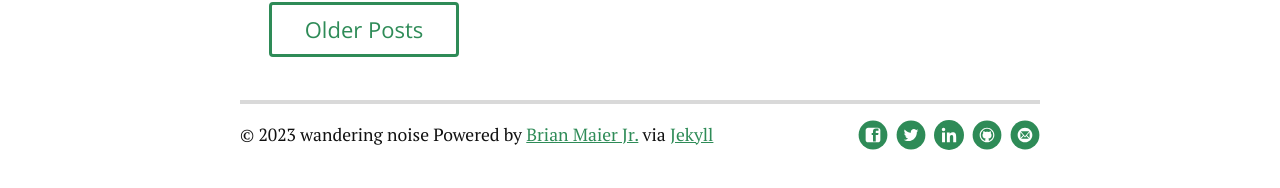
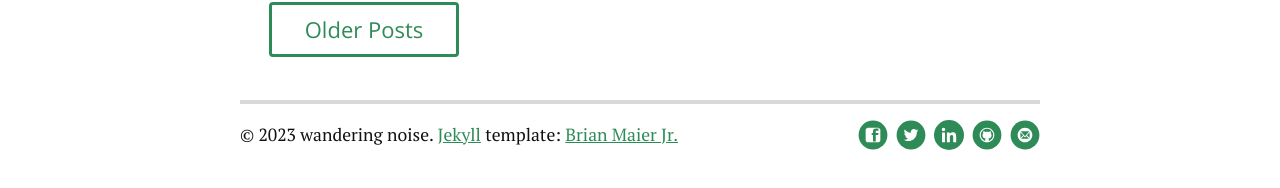
Before and after one commit to wanderingnoise/wanderingnoise.github.io, a Jekyll site: the page built from index.html, in a window 1280 px wide. Shown: the part 2076-2264 px from the top of the page. Built offline with Jekyll 4.4.1, drawn with Linux system fonts in a browser that asks for light colours; nearby versions of some CDN libraries; the list of posts is cut into pages by our own code.

Commit message:
Update footer.html

```diff
--- a/_includes/footer.html
+++ b/_includes/footer.html
@@ -2,8 +2,7 @@
 	<div class="container">
 		<p class="copy">
 			&copy; {{ site.time | date: '%Y' }}
-			wandering noise Powered by <a href="http://brianmaierjr.com">Brian Maier Jr.</a> via
-			<a href="http://jekyllrb.com">Jekyll</a>
+			wandering noise. <a href="http://jekyllrb.com">Jekyll</a> template: <a href="http://brianmaierjr.com">Brian Maier Jr.</a>
 		</p>
 
 		<div class="footer-links">
```
